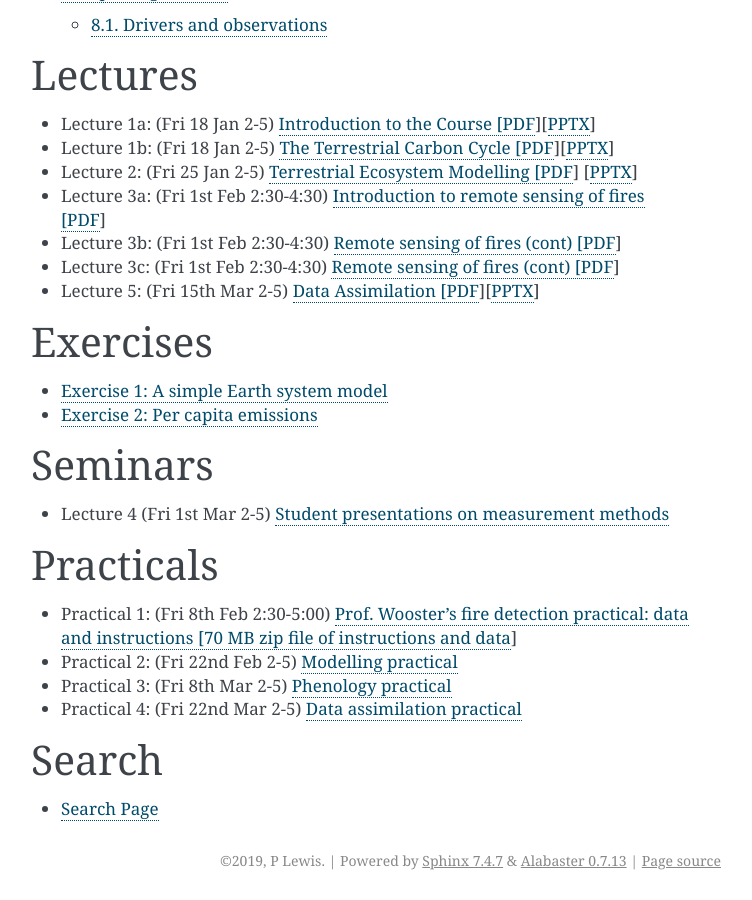
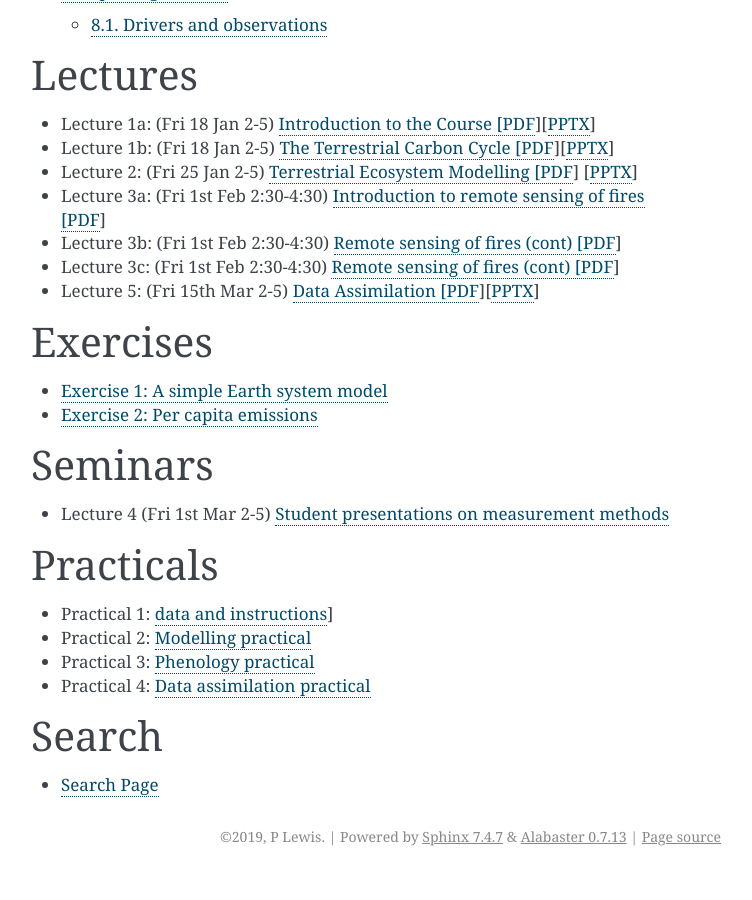
Before and after one commit to profLewis/GEOG0133_OLD, a Sphinx documentation site: the page built from docs/index.rst, in a window 1280 px wide and 900 px high, scrolled down 4166 px. Shown: the whole window, without its empty margins (389-1141 px from the left). Built offline with Sphinx 7.4.7, drawn with Linux system fonts in a browser that asks for light colours; pages that are not in the unit, such as notebooks, are missing from menus; after the commit the page ends 5042 px from its top, so only the background shows below that.

Commit message:
updated from GEOG0133

```diff
--- a/docs/index.rst
+++ b/docs/index.rst
@@ -97,10 +97,10 @@ Seminars
 
 Practicals
 ==========
-* Practical 1: (Fri 8th Feb 2:30-5:00) `Prof. Wooster's fire detection practical: data and instructions [70 MB zip file of instructions and data <figures/wooster_practical.zip>`_]
-* Practical 2: (Fri 22nd Feb 2-5) `Modelling practical <modellingPractical.html>`_
-* Practical 3: (Fri 8th Mar 2-5) `Phenology practical <phenology.html>`_
-* Practical 4: (Fri 22nd Mar 2-5) `Data assimilation practical <daPractical.html>`_
+* Practical 1: `data and instructions <figures/wooster_practical>`_]
+* Practical 2: `Modelling practical <modellingPractical.html>`_
+* Practical 3: `Phenology practical <https://nbviewer.jupyter.org/urls/gist.githubusercontent.com/jgomezdans/d84f09e226c4a0f98a52/raw/PhenoPractical.ipynb?create=1>`_
+* Practical 4: `Data assimilation practical <daPractical.html>`_
 
 
 Search
```
